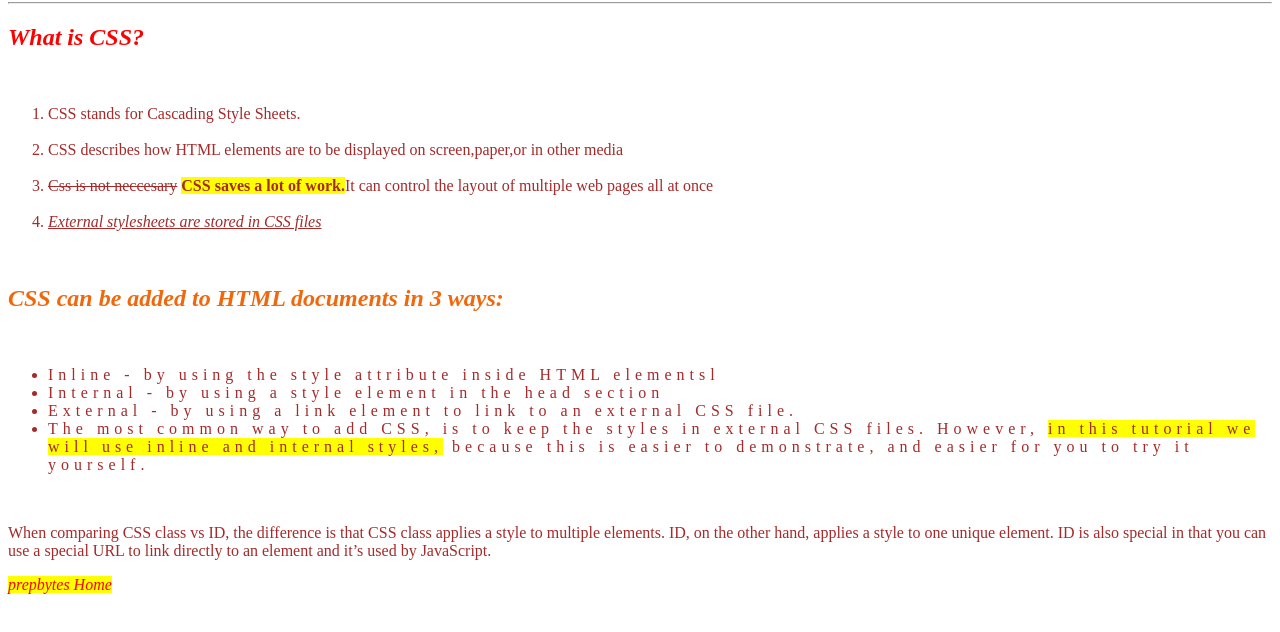
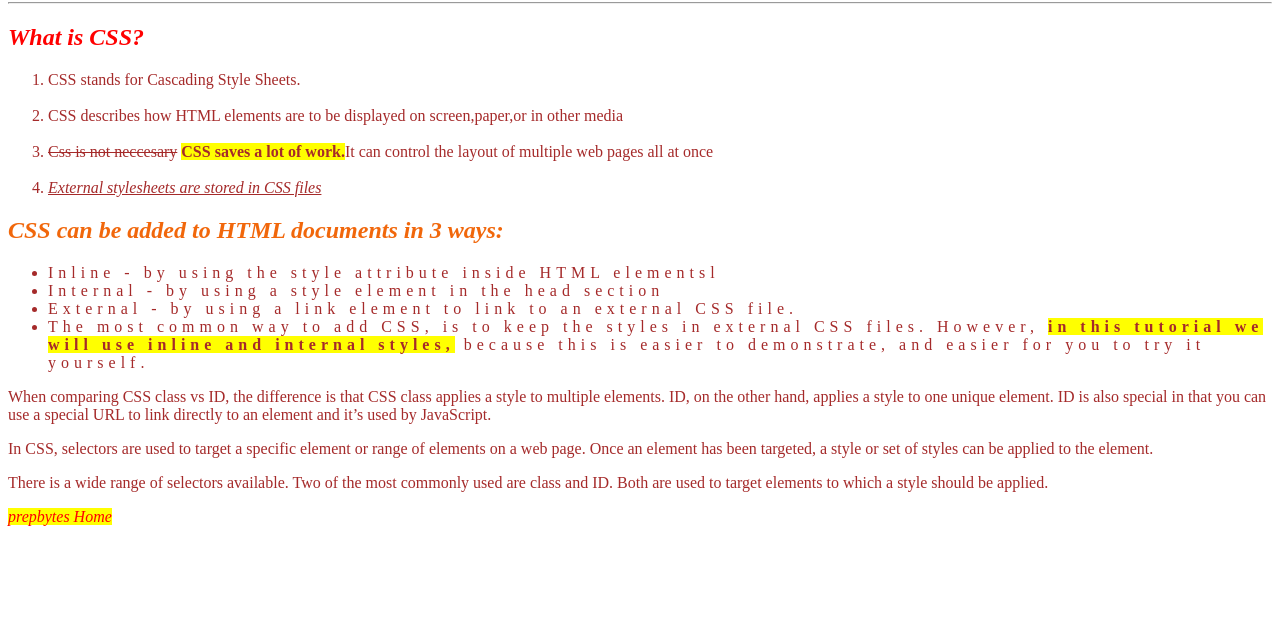
Before and after one commit to Sudeep549/Assessment-1, a plain HTML site: page index.html in a window 1280 px wide. Shown: the part 78-710 px from the top of the page. Drawn offline with Linux system fonts and the light colour scheme.

Commit message:
value added

```diff
--- a/index.html
+++ b/index.html
@@ -14,7 +14,7 @@
     <hr>
     <div class="container">
     <h2><i>What is CSS?</i></h2></div>
-    <br>
+
     <ol>
    <li>CSS stands for Cascading Style Sheets.</li>
     <br>
@@ -24,20 +24,25 @@
     <br>
     <li><i><u>External stylesheets are stored in CSS files</u></i></li>
     </ol>
-    <br>
+
     <span class="display"><h2><i>CSS can be added to HTML documents in 3 ways:</i></h2></span>
-    <br>
+
     <div class="box">
     <ul>
 
     <li>Inline - by using the style attribute inside HTML elementsl</li>
     <li>Internal - by using a style element in the head section</li>
     <li>External - by using a link element to link to an external CSS file.</li>
-    <li>The most common way to add CSS, is to keep the styles in external CSS files. However, <span class="flex">in this tutorial we will use inline and internal styles,</span> because this is easier to demonstrate, and easier for you to try it yourself.</li>
+    <li>The most common way to add CSS, is to keep the styles in external CSS files. However, <span class="flex"><b>in this tutorial we will use inline and internal styles,</b></span> because this is easier to demonstrate, and easier for you to try it yourself.</li>
 </ul>
 </div>
-<br>
+
 <p>When comparing CSS class vs ID, the difference is that CSS class applies a style to multiple elements. ID, on the other hand, applies a style to one unique element. ID is also special in that you can use a special URL to link directly to an element and it’s used by JavaScript.</p>
+
+<p>In CSS, selectors are used to target a specific element or range of elements on a web page. Once an element has been targeted, a style or set of styles can be applied to the element.</p>
+
+<p>There is a wide range of selectors available. Two of the most commonly used are class and ID. Both are used to target elements to which a style should be applied.</p>
+
 <div class="container">
 <span class="flex"><i>prepbytes Home</i></span>
 </div>
```
